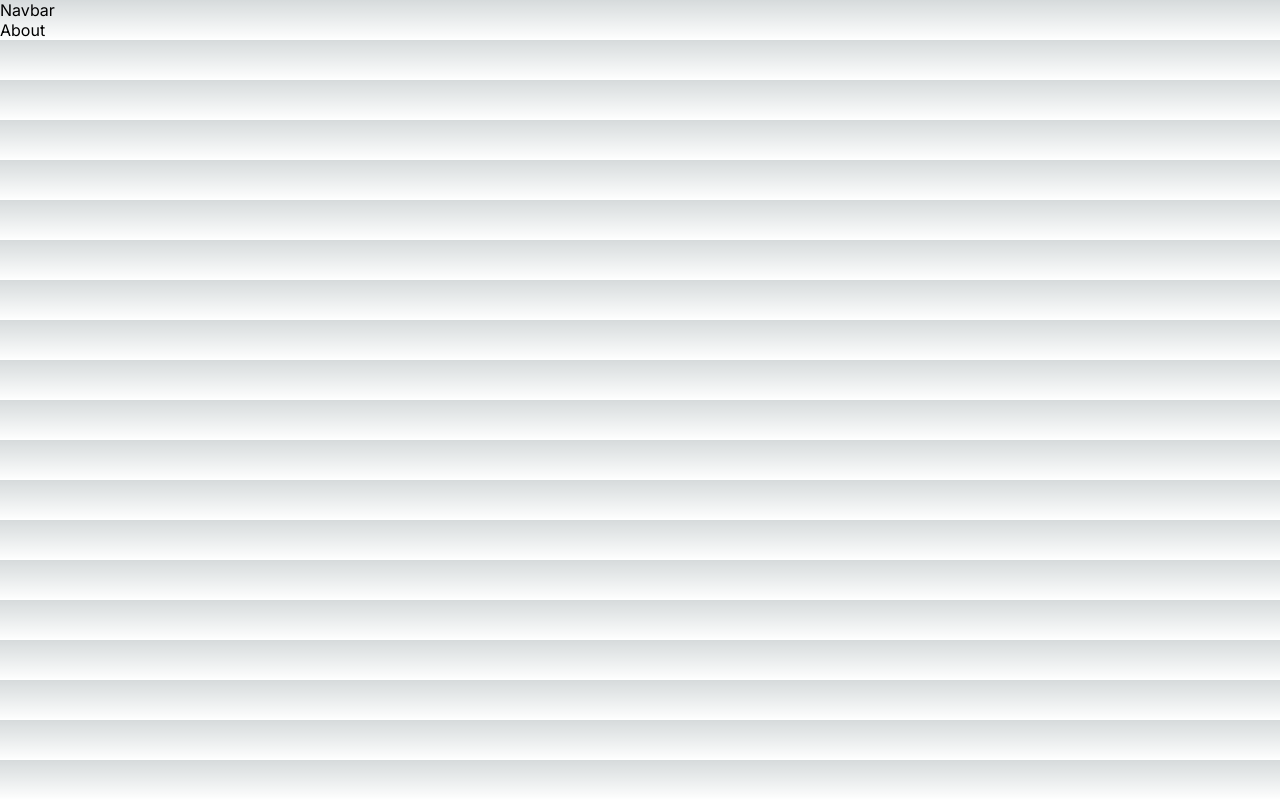
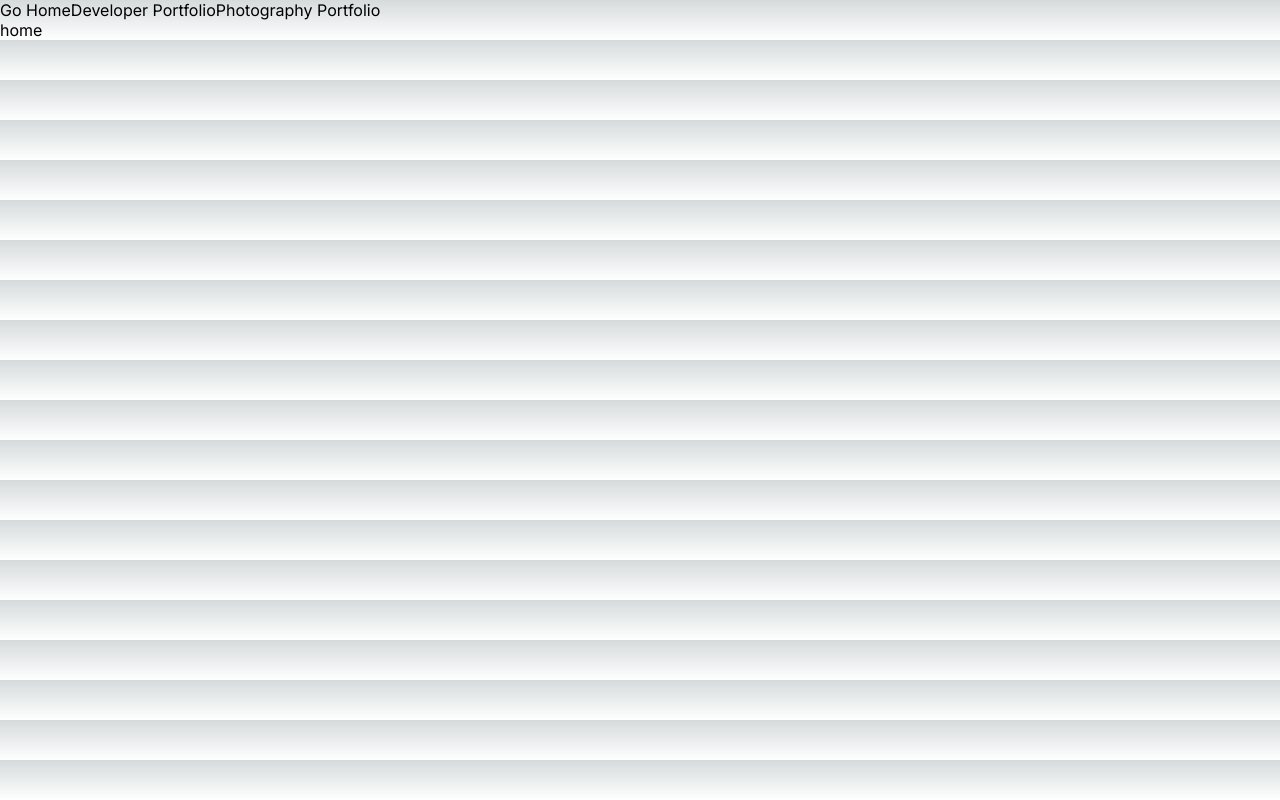
Before and after one commit to AdamIverson/next_website, a Next.js app: page / in a window 1280 px wide. Built offline with nearby package versions, Linux system fonts and the light colour scheme.

Commit message:
navbar in

```diff
--- a/src/app/About/page.js
+++ /dev/null
@@ -1,9 +0,0 @@
-import React from 'react'
-
-function About() {
-  return (
-    <div>About</div>
-  )
-}
-
-export default About
--- /dev/null
+++ b/src/app/Developer/page.js
@@ -0,0 +1,11 @@
+"use client"
+
+import React from 'react'
+
+function Developer() {
+  return (
+    <div>Developer Portfolio</div>
+  )
+}
+
+export default Developer
--- /dev/null
+++ b/src/app/Photographer/page.js
@@ -0,0 +1,11 @@
+"use client"
+
+import React from 'react'
+
+function Photography() {
+  return (
+    <h1>Photography</h1>
+  )
+}
+
+export default Photography
--- a/src/app/components/Navbar.jsx
+++ /dev/null
@@ -1,11 +0,0 @@
-"use client"
-
-import React from 'react'
-
-function Navbar() {
-  return (
-    <div>Navbar</div>
-  )
-}
-
-export default Navbar
--- /dev/null
+++ b/src/app/components/Navbar/page.js
@@ -0,0 +1,24 @@
+"use client"
+
+import React from 'react'
+import { Box, Button } from '@mui/system'
+import Link from 'next/link'
+
+
+function Navbar() {
+  return (
+    <Box>
+        <Link href="/">
+          Go Home
+        </Link>
+        <Link href="/Developer">
+          Developer Portfolio
+        </Link>
+        <Link href="/Photographer">
+          Photography Portfolio
+        </Link>
+    </Box>
+  )
+}
+
+export default Navbar;
--- a/src/app/layout.js
+++ b/src/app/layout.js
@@ -1,5 +1,6 @@
 import './globals.css'
 import { Inter } from 'next/font/google'
+import Navbar from './components/Navbar/page'
 
 const inter = Inter({ subsets: ['latin'] })
 
@@ -11,7 +12,10 @@ export const metadata = {
 export default function RootLayout({ children }) {
   return (
     <html lang="en">
-      <body className={inter.className}>{children}</body>
+      <body className={inter.className}>
+        <Navbar />
+        {children}
+        </body>
     </html>
   )
 }
--- a/src/app/page.js
+++ b/src/app/page.js
@@ -1,15 +1,15 @@
+"use client"
+
 import Image from 'next/image'
 import styles from './page.module.css'
 import React from 'react'
-import About from './About/page'
-import Navbar from './components/Navbar'
-
+import About from './Developer/page'
+import Navbar from './components/Navbar/page'
 
 export default function Home() {
   return (
     <div>
-      <Navbar />
-      <About />
+      home
     </div>
   )
 }
```
Also changed, not shown: src/app/Hatclub/page.js (deleted, +0 -9 lines).
